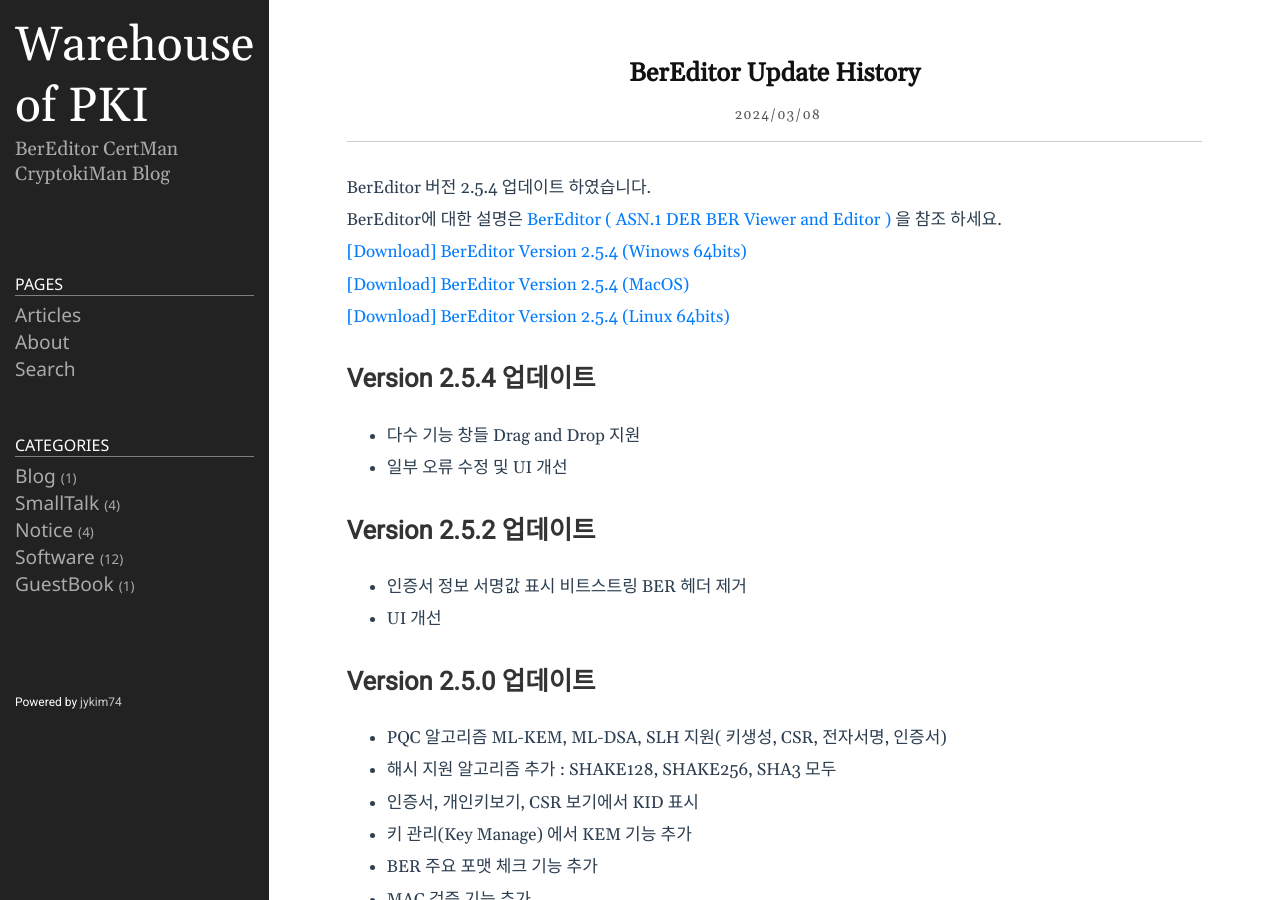
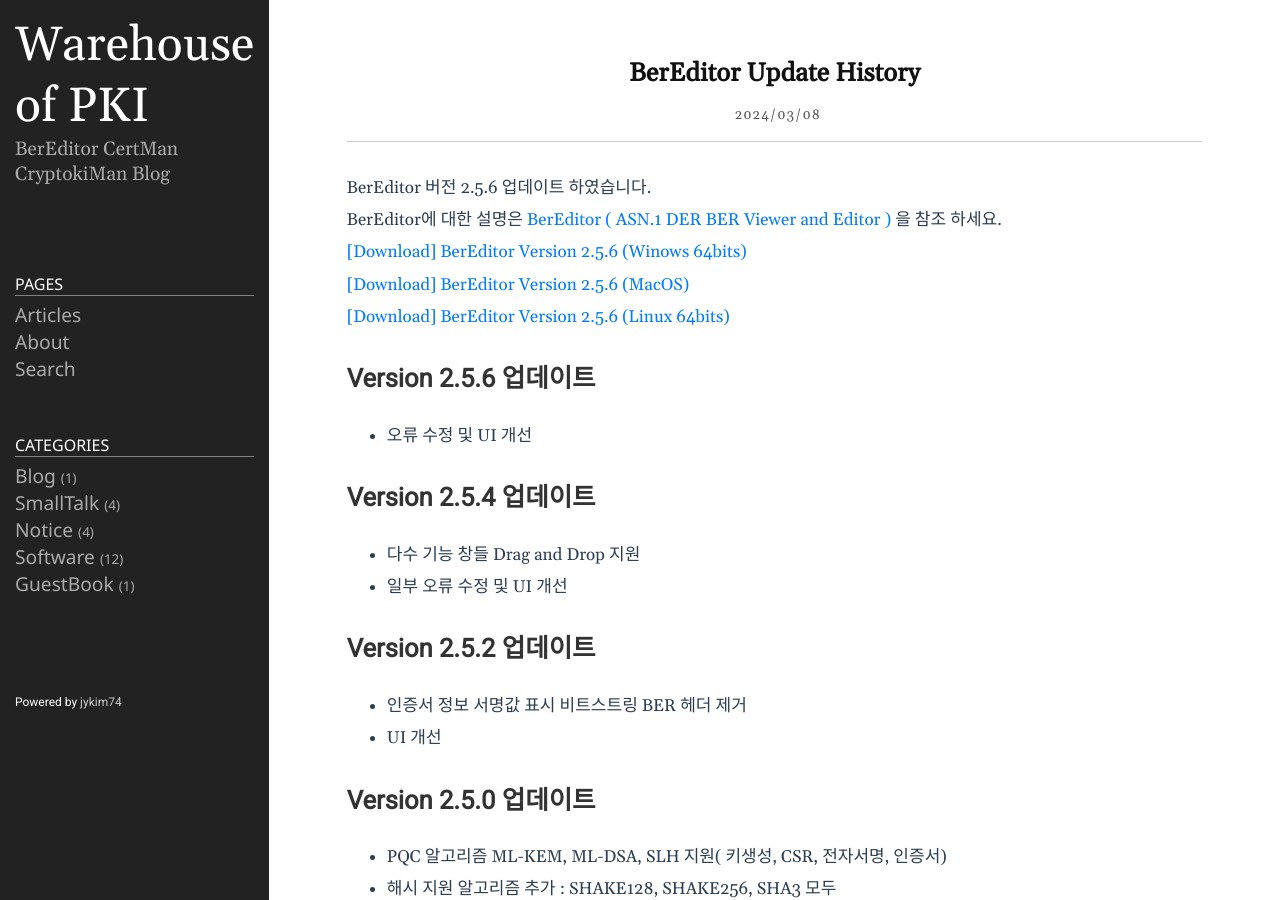
Before and after one commit to jykim74/jykim74.github.io, a Jekyll site: the page built from _posts/2024-03-08-BerEditorUpdate.md, in a window 1280 px wide and 900 px high. Built offline with Jekyll 4.4.1, drawn with Linux system fonts in a browser that asks for light colours; nearby versions of some CDN libraries; comment, search, counter and statistics services are not loaded.

Commit message:
BerEditor Version 2.5.6 적용

```diff
--- a/_posts/2023-04-13-BerEditor.markdown
+++ b/_posts/2023-04-13-BerEditor.markdown
@@ -16,11 +16,11 @@
 
 This is a program I made personally, so if you have any questions or bugs, use [Google Groups]( https://groups.google.com/g/bereditor, "Google Groups" )
 
-[[Download] BerEditor Version 2.5.4 (Win64)]( https://jykim74.github.io/msi/BerEditor-enV254.msi "BerEditor" )
+[[Download] BerEditor Version 2.5.6 (Win64)]( https://jykim74.github.io/msi/BerEditor-enV256.msi "BerEditor" )
 
-[[Download] BerEditor Version 2.5.4 (MacOS)]( https://jykim74.github.io/dmg/BerEditorV254.dmg "BerEditor" )
+[[Download] BerEditor Version 2.5.6 (MacOS)]( https://jykim74.github.io/dmg/BerEditorV256.dmg "BerEditor" )
 
-[[Download] BerEditor Version 2.5.4 (Linux64)]( https://jykim74.github.io/zip/BerEditorV254.zip "BerEditor" )
+[[Download] BerEditor Version 2.5.6 (Linux64)]( https://jykim74.github.io/zip/BerEditorV256.zip "BerEditor" )
 
 If you would like to receive a license, simply write a request in [Free License Request](https::/jykim7.mycafe24.com/user_reg.php) and you can receive a trial (30-day) license.
 Of course, you can apply for a license multiple times.
--- a/_posts/2024-03-08-BerEditorUpdate.md
+++ b/_posts/2024-03-08-BerEditorUpdate.md
@@ -4,14 +4,17 @@
 tags: [ASN.1,ASN.1 viewer, BER, DER, PQC, RSA, ECDSA, DSA, PQC, ML-KEM, ML-DSA, SLH-DSA]
 category: Software
 ---
-BerEditor 버전 2.5.4 업데이트 하였습니다.
+BerEditor 버전 2.5.6 업데이트 하였습니다.
 BerEditor에 대한 설명은 [BerEditor ( ASN.1 DER BER Viewer and Editor )](https://jykim74.tistory.com/36) 을 참조 하세요.
 
-[\[Download\] BerEditor Version 2.5.4 (Winows 64bits)](https://jykim74.github.io/msi/BerEditor-enV254.msi)
+[\[Download\] BerEditor Version 2.5.6 (Winows 64bits)](https://jykim74.github.io/msi/BerEditor-enV256.msi)
 
-[\[Download\] BerEditor Version 2.5.4 (MacOS)](https://jykim74.github.io/dmg/BerEditorV254.dmg)
+[\[Download\] BerEditor Version 2.5.6 (MacOS)](https://jykim74.github.io/dmg/BerEditorV256.dmg)
 
-[\[Download\] BerEditor Version 2.5.4 (Linux 64bits)](https://jykim74.github.io/zip/BerEditorV254.zip)
+[\[Download\] BerEditor Version 2.5.6 (Linux 64bits)](https://jykim74.github.io/zip/BerEditorV256.zip)
+
+## Version 2.5.6 업데이트
+- 오류 수정 및 UI 개선
 
 ## Version 2.5.4 업데이트
 - 다수 기능 창들 Drag and Drop 지원
--- a/appcast/bereditor_appcast_mac.xml
+++ b/appcast/bereditor_appcast_mac.xml
@@ -5,10 +5,10 @@
 		<description>Feed for BerEditor updates</description>
 		<language>en</language>
 		<item>
-			<title>Version 2.5.4</title>
+			<title>Version 2.5.6</title>
 			<sparkle:releaseNotesLink>https://jykim74.github.io/software/2024/03/08/BerEditorUpdate.html</sparkle:releaseNotesLink>
-			<enclosure url="https://jykim74.github.io/dmg/BerEditorV254.dmg" sparkle:version="2.5.4"
-			sparkle:edSignature="Wkmqs3uGQ2kbyWw7k9GcUOw1Ygf0vRDHgpzmTH++FWkllRWe0fW/DSFr+zKeXLf9Sowj01sP3zv/szyrJZGZAw==" length="32715714"
+			<enclosure url="https://jykim74.github.io/dmg/BerEditorV256.dmg" sparkle:version="2.5.6"
+			sparkle:edSignature="XqiWXMbYAnFrKOdJS2sxhIfehepw8ghWMBV4B3SIDnvp6QWS6tnKbREWtuwlYuG4AlOb5kagyApd8lnmRHqyDw==" length="32728388"
 			type="application/octet-stream"/>
 		</item>
 	</channel>
--- a/appcast/bereditor_appcast_mac_ko.xml
+++ b/appcast/bereditor_appcast_mac_ko.xml
@@ -5,10 +5,10 @@
 		<description>Feed for BerEditor updates</description>
 		<language>en</language>
 		<item>
-			<title>Version 2.5.4</title>
+			<title>Version 2.5.6</title>
 			<sparkle:releaseNotesLink>https://jykim74.github.io/software/2024/03/08/BerEditorUpdate.html</sparkle:releaseNotesLink>
-			<enclosure url="https://jykim74.github.io/dmg/BerEditorV254.dmg" sparkle:version="2.5.4"
-			sparkle:edSignature="Wkmqs3uGQ2kbyWw7k9GcUOw1Ygf0vRDHgpzmTH++FWkllRWe0fW/DSFr+zKeXLf9Sowj01sP3zv/szyrJZGZAw==" length="32715714"
+			<enclosure url="https://jykim74.github.io/dmg/BerEditorV256.dmg" sparkle:version="2.5.6"
+			sparkle:edSignature="XqiWXMbYAnFrKOdJS2sxhIfehepw8ghWMBV4B3SIDnvp6QWS6tnKbREWtuwlYuG4AlOb5kagyApd8lnmRHqyDw==" length="32728388"
 			type="application/octet-stream"/>
 		</item>
 	</channel>
--- a/appcast/bereditor_appcast_win.xml
+++ b/appcast/bereditor_appcast_win.xml
@@ -5,9 +5,9 @@
 		<description>Feed for BerEditor updates</description>
 		<language>en</language>
 		<item>
-			<title>Version 2.5.4</title>
+			<title>Version 2.5.6</title>
 			<sparkle:releaseNotesLink>https://jykim74.github.io/software/2024/03/08/BerEditorUpdate.html</sparkle:releaseNotesLink>
-			<enclosure url="https://jykim74.github.io/msi/BerEditor-enV254.msi" sparkle:version="2.5.4" length="0" type="application/octet-stream"/>
+			<enclosure url="https://jykim74.github.io/msi/BerEditor-enV256.msi" sparkle:version="2.5.6" length="0" type="application/octet-stream"/>
 		</item>
 	</channel>
 </rss>
--- a/appcast/bereditor_appcast_win_ko.xml
+++ b/appcast/bereditor_appcast_win_ko.xml
@@ -5,9 +5,9 @@
 		<description>Feed for BerEditor updates</description>
 		<language>en</language>
 		<item>
-			<title>Version 2.5.4</title>
+			<title>Version 2.5.6</title>
 			<sparkle:releaseNotesLink>https://jykim74.github.io/software/2024/03/08/BerEditorUpdate.html</sparkle:releaseNotesLink>
-			<enclosure url="https://jykim74.github.io/msi/BerEditor-enV254.msi" sparkle:version="2.5.4" length="0" type="application/octet-stream"/>
+			<enclosure url="https://jykim74.github.io/msi/BerEditor-enV256.msi" sparkle:version="2.5.6" length="0" type="application/octet-stream"/>
 		</item>
 	</channel>
 </rss>
```
